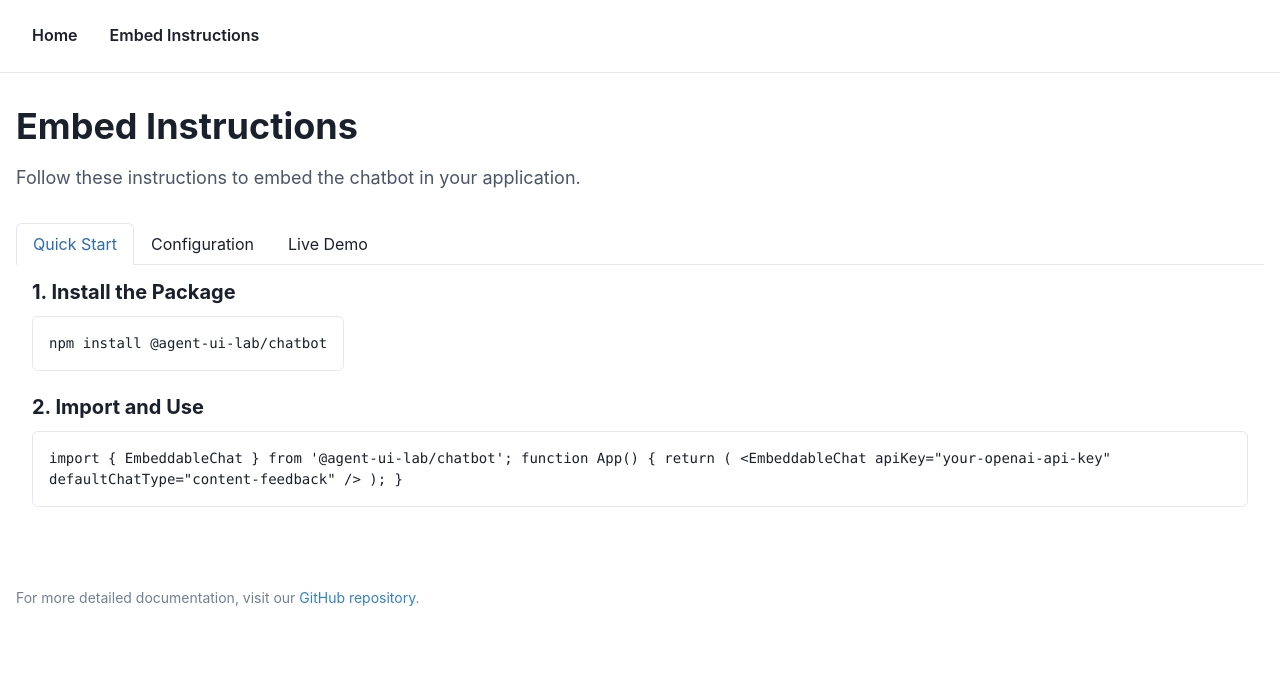
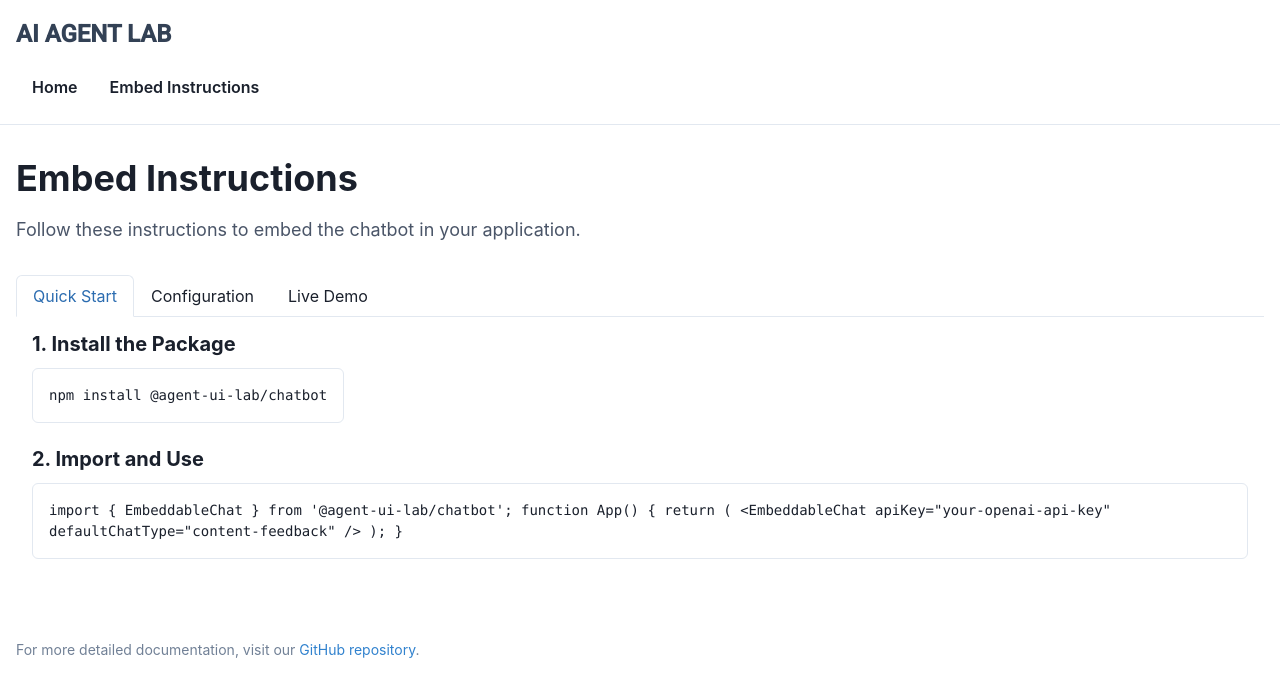
Before and after one commit to davemelk100/chatbot-agent-ui, a React (Vite) app: page /embed in a window 1280 px wide. Shown: the top 696 px of the page. Built offline with nearby package versions, Linux system fonts and the light colour scheme; no server answers; a web font is replaced by a local one.

Commit message:
updates to alignment

```diff
--- a/package.json
+++ b/package.json
@@ -26,7 +26,7 @@
   },
   "repository": {
     "type": "git",
-    "url": "https://github.com/agent-ui-lab/chatbot-agent-ui"
+    "url": "https://github.com/davemelk100/chatbot-agent-ui"
   },
   "keywords": [
     "chatbot",
--- a/src/App.tsx
+++ b/src/App.tsx
@@ -33,10 +33,22 @@ function App() {
             p={4}
             borderBottom="1px"
             borderColor={borderColor}
-            justify="space-between"
+            justify="flex-start"
             align="center"
+            flexDirection="column"
           >
-            <Box>
+            <Text
+              fontSize="2xl"
+              fontWeight="bold"
+              textAlign="left"
+              mb={4}
+              color={textColor}
+              fontFamily={theme.fonts.heading.primary}
+              alignSelf="flex-start"
+            >
+              AI AGENT LAB
+            </Text>
+            <Box alignSelf="flex-start">
               <Link to="/">
                 <Button variant="ghost">Home</Button>
               </Link>
@@ -51,14 +63,6 @@ function App() {
               path="/"
               element={
                 <Box p={8}>
-                  <Text
-                    fontSize="2xl"
-                    fontWeight="bold"
-                    mb={6}
-                    color={textColor}
-                  >
-                    AI AGENT LAB
-                  </Text>
                   <Grid
                     templateColumns={{
                       base: "1fr",
--- a/src/pages/EmbedInstructions.tsx
+++ b/src/pages/EmbedInstructions.tsx
@@ -190,7 +190,7 @@ function App() {
           <Text fontSize="sm" color="gray.500">
             For more detailed documentation, visit our{" "}
             <Link
-              href="https://github.com/agent-ui-lab/chatbot-agent-ui"
+              href="https://github.com/davemelk100/chatbot-agent-ui"
               isExternal
               color="blue.500"
             >
```
Also changed, not shown: 1 other file (tests, documents, lock files or other folders).
